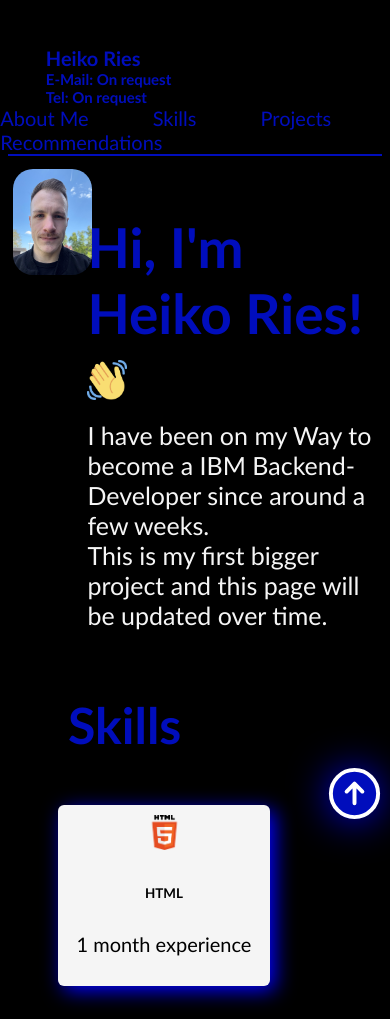
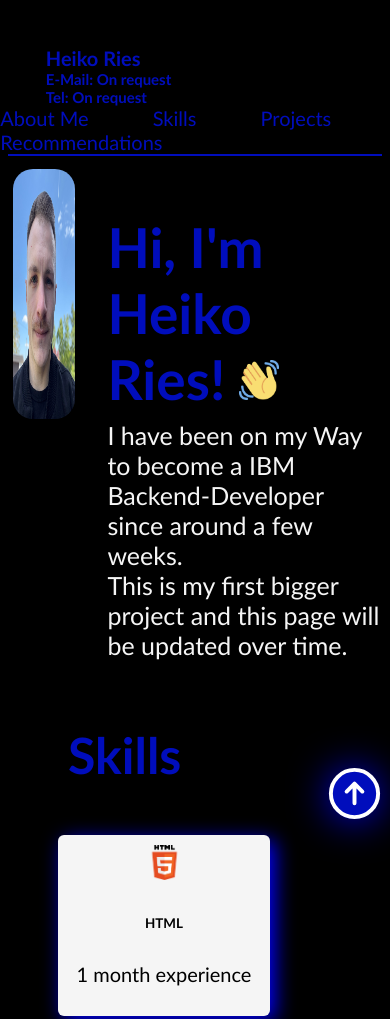
Before and after one commit to Hikko218/my-portfolio, a plain HTML site: page index.html in a window 390 px wide. Shown: the top 1019 px of the page. Drawn offline with Linux system fonts and the light colour scheme.

Commit message:
Update about-me Smartphone adjust style.css

```diff
--- a/style.css
+++ b/style.css
@@ -101,18 +101,21 @@ h2 {
   font-size: 55px;
   margin-top: 50px;
   color: #000dbc;
+  margin-left: 1cm;
 }
 
 #about-me p {
   font-size: 25px;
   color: whitesmoke;
   margin-top: -1cm;
+  margin-left: 1cm;
 }
 
 .profile_image {
   width: 100%;
   max-width: 250px;
-  height: auto;
+  height: 100%;
+  max-height: 250px;
   vertical-align: middle;
   margin: 5px;
   border-radius: 20px;
```
